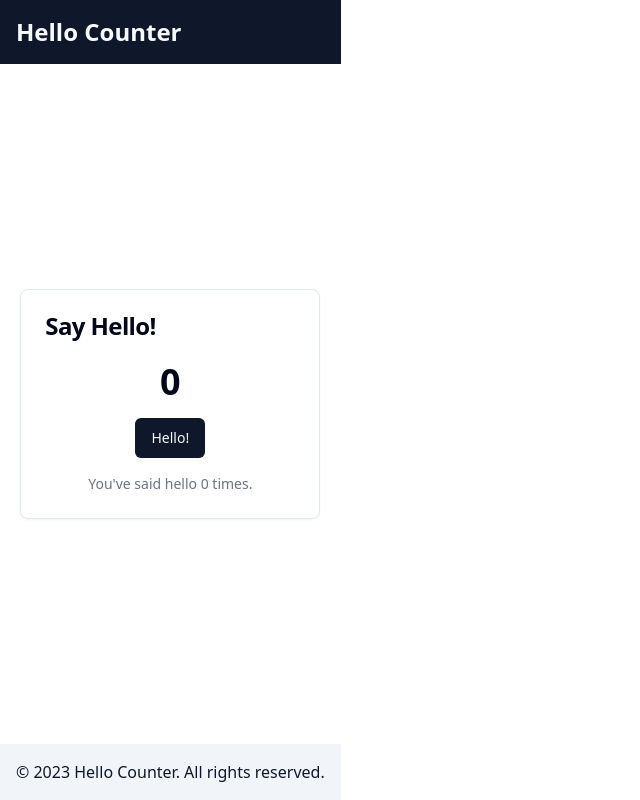
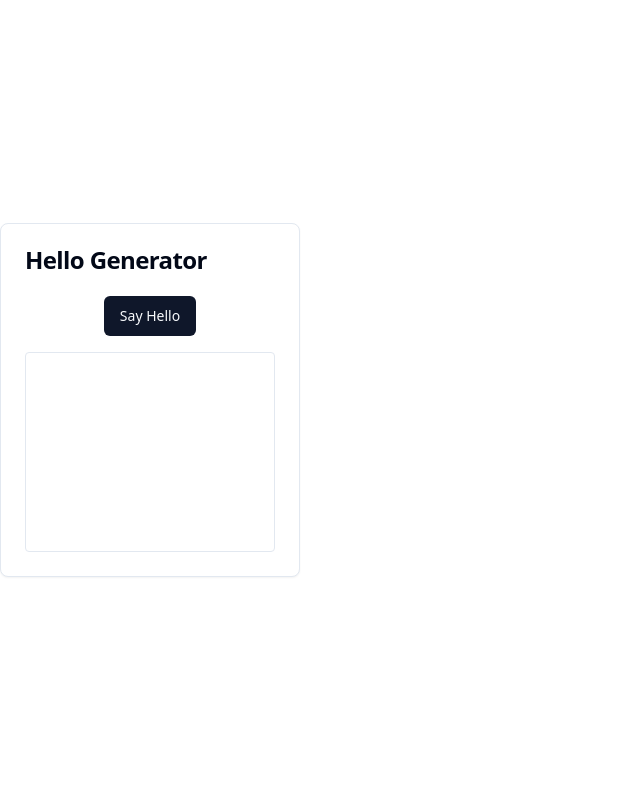
Before and after one commit to GPT-Engineer-App-Dev/versatile-foundation, a React (Vite) app: page / in a window 1280 px wide. Shown: the whole page, without its empty margins (0-640 px from the left). Built offline with nearby package versions, Linux system fonts and the light colour scheme.

Commit message:
GPT Engineer Update

```diff
--- a/src/pages/Index.jsx
+++ b/src/pages/Index.jsx
@@ -3,38 +3,34 @@ import { Button } from "@/components/ui/button";
 import { Card, CardHeader, CardTitle, CardContent } from "@/components/ui/card";
 
 const Index = () => {
-  const [helloCount, setHelloCount] = useState(0);
+  const [hellos, setHellos] = useState([]);
 
-  const sayHello = () => {
-    setHelloCount(prevCount => prevCount + 1);
+  const addHello = () => {
+    const colors = ['text-red-500', 'text-blue-500', 'text-green-500', 'text-yellow-500', 'text-purple-500'];
+    const newHello = {
+      id: Date.now(),
+      color: colors[Math.floor(Math.random() * colors.length)]
+    };
+    setHellos([...hellos, newHello]);
   };
 
   return (
-    <div className="min-h-screen flex flex-col">
-      <header className="bg-primary text-primary-foreground p-4">
-        <h1 className="text-2xl font-bold">Hello Counter</h1>
-      </header>
-
-      <main className="flex-grow p-4 flex items-center justify-center">
+    <div className="min-h-screen flex flex-col items-center justify-center bg-background">
       <Card className="w-[300px]">
         <CardHeader>
-            <CardTitle>Say Hello!</CardTitle>
+          <CardTitle>Hello Generator</CardTitle>
         </CardHeader>
         <CardContent>
           <div className="text-center">
-              <p className="text-4xl font-bold mb-4">{helloCount}</p>
-              <Button onClick={sayHello}>Hello!</Button>
+            <Button onClick={addHello} className="mb-4">Say Hello</Button>
+            <div className="h-[200px] overflow-y-auto border rounded p-2">
+              {hellos.map(hello => (
+                <p key={hello.id} className={`${hello.color} font-bold`}>Hello!</p>
+              ))}
             </div>
-            <p className="mt-4 text-center text-sm text-gray-500">
-              You've said hello {helloCount} time{helloCount !== 1 ? 's' : ''}.
-            </p>
+          </div>
         </CardContent>
       </Card>
-      </main>
-
-      <footer className="bg-secondary text-secondary-foreground p-4 text-center">
-        <p>&copy; 2023 Hello Counter. All rights reserved.</p>
-      </footer>
     </div>
   );
 };
```
Lines whose indentation alone changed are shown as unchanged.
